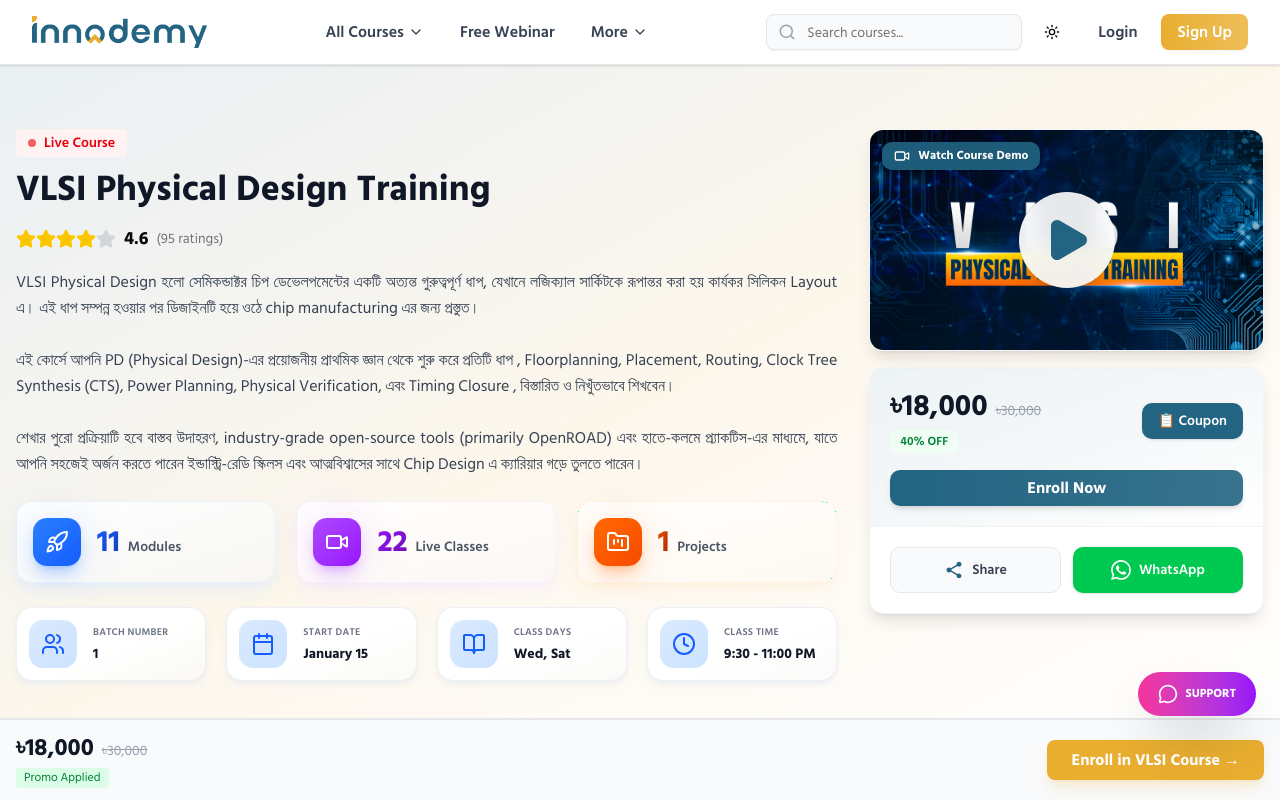
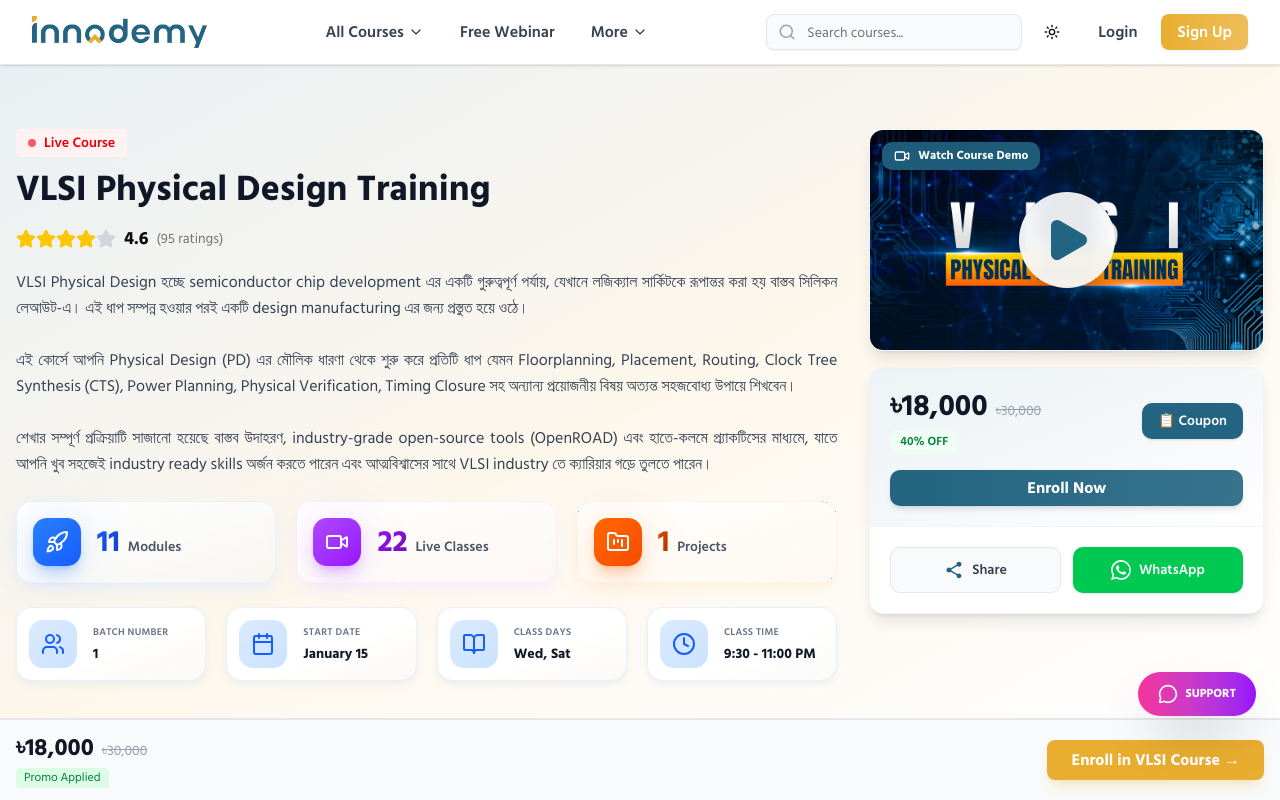
Before and after one commit to mehrabhossain1/innodemmy-frontend, a Next.js app: page /courses/vlsi-physical-design-training in a window 1280 px wide. Shown: the top 800 px of the page. Built offline with nearby package versions, Linux system fonts and the light colour scheme.

Commit message:
style: Update course description for clarity and improved readability

```diff
--- a/app/courses/vlsi-physical-design-training/page.tsx
+++ b/app/courses/vlsi-physical-design-training/page.tsx
@@ -33,7 +33,7 @@ const VlsiPhysicalDesignTraining = () => {
     const courseData = {
         title: "VLSI Physical Design Training",
         description:
-            "VLSI Physical Design হলো সেমিকন্ডাক্টর চিপ ডেভেলপমেন্টের একটি অত্যন্ত গুরুত্বপূর্ণ ধাপ, যেখানে লজিক্যাল সার্কিটকে রূপান্তর করা হয় কার্যকর সিলিকন Layout এ। এই ধাপ সম্পন্ন হওয়ার পর ডিজাইনটি হয়ে ওঠে chip manufacturing এর জন্য প্রস্তুত।\n\nএই কোর্সে আপনি PD (Physical Design)-এর প্রয়োজনীয় প্রাথমিক জ্ঞান থেকে শুরু করে প্রতিটি ধাপ ,  Floorplanning, Placement, Routing, Clock Tree Synthesis (CTS), Power Planning, Physical Verification, এবং Timing Closure ,  বিস্তারিত ও নিখুঁতভাবে শিখবেন।\n\nশেখার পুরো প্রক্রিয়াটি হবে বাস্তব উদাহরণ, industry-grade open-source tools (primarily OpenROAD) এবং হাতে-কলমে প্র্যাকটিস-এর মাধ্যমে, যাতে আপনি সহজেই অর্জন করতে পারেন ইন্ডাস্ট্রি-রেডি স্কিলস এবং আত্মবিশ্বাসের সাথে Chip Design এ ক্যারিয়ার গড়ে তুলতে পারেন।",
+            "VLSI Physical Design হচ্ছে semiconductor chip development এর একটি গুরুত্বপূর্ণ পর্যায়, যেখানে লজিক্যাল সার্কিটকে রূপান্তর করা হয় বাস্তব সিলিকন লেআউট-এ। এই ধাপ সম্পন্ন হওয়ার পরই একটি design manufacturing এর জন্য প্রস্তুত হয়ে ওঠে।\n\nএই কোর্সে আপনি Physical Design (PD) এর মৌলিক ধারণা থেকে শুরু করে প্রতিটি ধাপ যেমন Floorplanning, Placement, Routing, Clock Tree Synthesis (CTS), Power Planning, Physical Verification, Timing Closure সহ অন্যান্য প্রয়োজনীয় বিষয় অত্যন্ত সহজবোধ্য উপায়ে শিখবেন।\n\nশেখার সম্পূর্ণ প্রক্রিয়াটি সাজানো হয়েছে বাস্তব উদাহরণ, industry-grade open-source tools (OpenROAD) এবং হাতে-কলমে প্র্যাকটিসের মাধ্যমে, যাতে আপনি খুব সহজেই industry ready skills অর্জন করতে পারেন এবং আত্মবিশ্বাসের সাথে VLSI industry তে ক্যারিয়ার গড়ে তুলতে পারেন।",
         price: 18000,
         originalPrice: 30000,
         currency: "৳",
```
